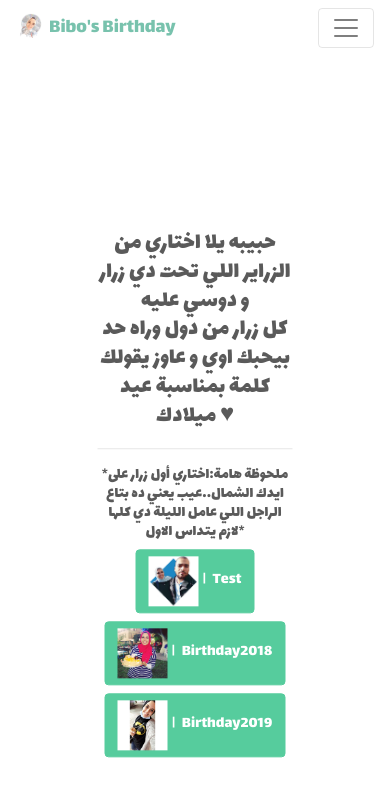
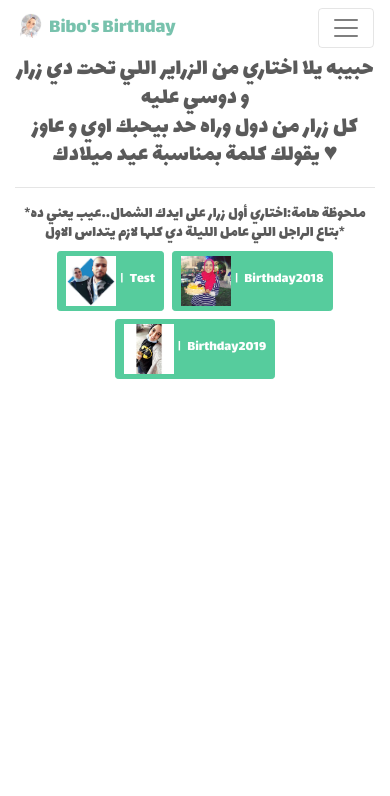
Before and after one commit to husam287/habibabirthday, an Angular app: page /videos in a window 390 px wide. Shown: the top 796 px of the page. Built offline with nearby package versions, Linux system fonts and the light colour scheme.

Commit message:
Adjust a lot of bugs
-add my video to the file
-adjust videos and make them responsive and fix appearence bugs
-remove border when focus the video
-add cool hover to video
-make the imgs in birthday page to be lazy

```diff
--- a/src/app/birthday/birthday.component.html
+++ b/src/app/birthday/birthday.component.html
@@ -15,7 +15,7 @@
                   class="btn btn-block btn-secondary"
                   (click)="goToPhotos()">يلااا</button>
                   <button
-                  class="btn btn-block btn-primary"
+                  class="btn btn-block btn-primary adjust-lines"
                   [routerLink]="['/','videos']">{{videosButton}}</button>
                 </div>
             </div>
--- a/src/app/birthday/photo-collection/photo-collection.component.html
+++ b/src/app/birthday/photo-collection/photo-collection.component.html
@@ -31,7 +31,8 @@
       *ngFor="let photo of photos;let i =index">
         <img
         class="d-block vertical-center"
-        [src]="photo.src">
+        [src]="photo.src"
+        loading="lazy">
       </div>
     </div>
 
--- a/src/app/videos/btns/button/button.component.html
+++ b/src/app/videos/btns/button/button.component.html
@@ -1,7 +1,7 @@
 
 
 <button
-class="btn btn-success mx-1 mb-2 fade-out"
+class="btn btn-sm btn-success mx-1 mb-2 fade-out"
 [routerLink]="info.id">
 <span>
     <img [src]="info.photo" alt="!" width="50px" height="50px">
--- a/src/app/videos/video/video.component.css
+++ b/src/app/videos/video/video.component.css
@@ -1,6 +1,19 @@
 .video-border{
     border-bottom: 2px dashed #F3969A;
+    border-top: 2px dashed #F3969A;
+    border-right: 2px dashed #F3969A;
+    border-left: 2px dashed #F3969A;
 
-        box-shadow: inset 0 -1px 0 0 #F3969A, inset 0 1px 0 0 #F3969A, 0 1px 0 0 #F3969A, 0 -1px 0 0 #F3969A;
+
+
+
+        box-shadow: inset -1px -1px 0 0 #F3969A, inset 1px 1px 0 0 #F3969A, 1px 1px 0 0 #F3969A, -1px -1px 0 0 #F3969A;
 
 }
+.video-border:focus{
+    outline: none;
+}
+
+.video-border:hover{
+    border: none;
+}
--- a/src/app/videos/video/video.component.html
+++ b/src/app/videos/video/video.component.html
@@ -1,20 +1,19 @@
 
-
-<h1 *ngIf="!isThereVideo">No video</h1>
-
+<div class="text-center mb-5">
+    <h1 *ngIf="!isThereVideo">No video</h1>
 
     <!-- <p>{{displayedVideo}}</p>
     <h1>{{displayedVideoId}}</h1> -->
     <video
     #video
+    style="height: 100vh;"
+    class="video-border"
     (play)="onPlay()"
     (pause)="onPause()"
     (timeupdate)="onChangeTime()"
-    style="height: 100vh;"
-    class="video-border"
     [src]="displayedVideo"
     controls
-    width="auto"
+    width="100%"
     autoplay>
     </video>
     <div
@@ -22,3 +21,4 @@
     *ngIf="gift&&(displayedVideoId===0)">
         <p>Gift</p>
     </div>
+</div>
--- a/src/app/videos/video/video.component.ts
+++ b/src/app/videos/video/video.component.ts
@@ -53,15 +53,17 @@ export class VideoComponent implements OnInit ,OnDestroy{
 
   }
   onChangeTime(){
+    if(this.displayedVideoId===0){
       if(this.video.nativeElement.currentTime>=this.timeToDisplayGift && this.video.nativeElement.currentTime<this.timeToDisplayGift+0.25){
         this.gift=true;
         this.video.nativeElement.pause();
+        console.log(this.giftDiv.nativeElement)
         this.giftDiv.nativeElement.scrollIntoView({block:'end' ,behavior:'smooth'})
 
       }
       else
       this.gift=false;
-
+    }
   }
 
 
--- a/src/app/videos/videos.component.html
+++ b/src/app/videos/videos.component.html
@@ -1,20 +1,21 @@
 <app-navbar *ngIf="!played"></app-navbar>
 
 
-<main class="mt-5">
+<main class="">
 
     <div class="container">
         <div class="row">
-            <div class="col-12 text-center ">
-                <div style="min-height: 100vh;">
-                    <div class="vertical-center">
+            <div class="col-12 text-center "
+                 style="min-height: 100vh;">
+
+                    <div>
                         <router-outlet></router-outlet>
 
-                        <div>
-                            <app-btns></app-btns>
-                        </div>
+
+                        <app-btns></app-btns>
+
                     </div>
-                </div>
+
             </div>
         </div>
     </div>
```
Also changed, not shown: 1 other file (tests, documents, lock files or other folders). Lines whose indentation alone changed are shown as unchanged.
